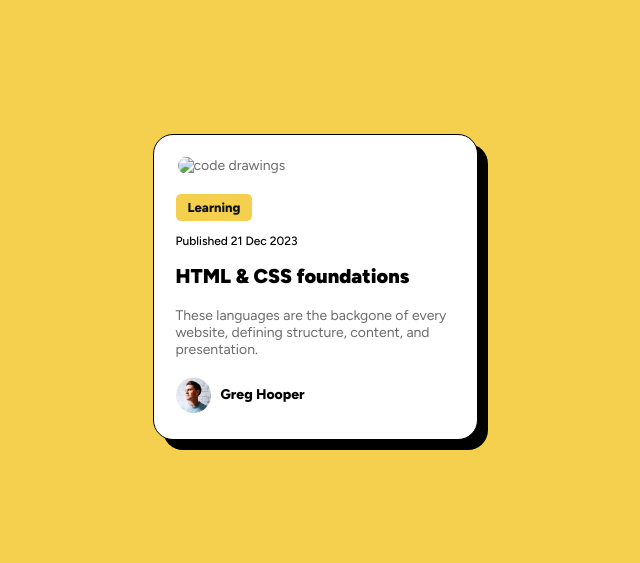
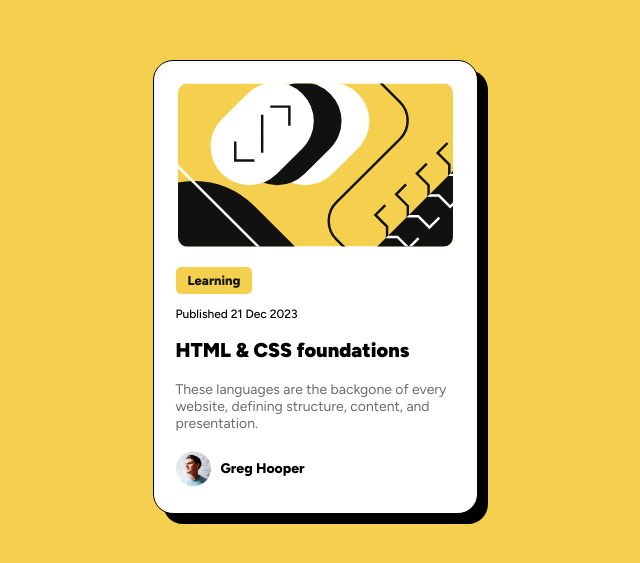
Before and after one commit to tris6/Blog-Preview-Card, a plain HTML site: page index.html in a window 1280 px wide. Shown: the part 113-676 px from the top of the page, without its empty margins (325-965 px from the left). Drawn offline with Linux system fonts and the light colour scheme; the site is published under a folder, as on GitHub Pages, so addresses that start at the root find nothing.

Commit message:
fixed img link

```diff
--- a/index.html
+++ b/index.html
@@ -15,7 +15,7 @@
 
 <body>
     <article class="prev__container">
-        <img class="prev__image" src="/images/illustration-article.svg" alt="code drawings">
+        <img class="prev__image" src="images/illustration-article.svg" alt="code drawings">
         <p class="prev__badge">Learning</p>
         <p class="prev__date black-text">Published 21 Dec 2023</p>
         <h2 class="prev__title black-text">HTML & CSS foundations</h2>
```
